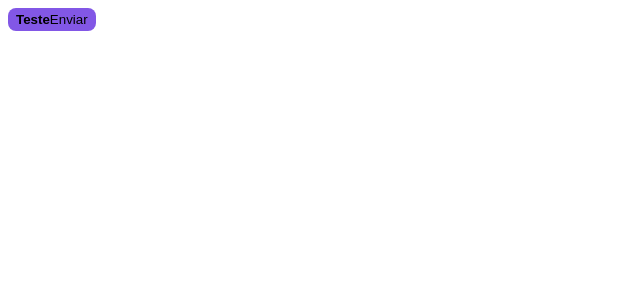
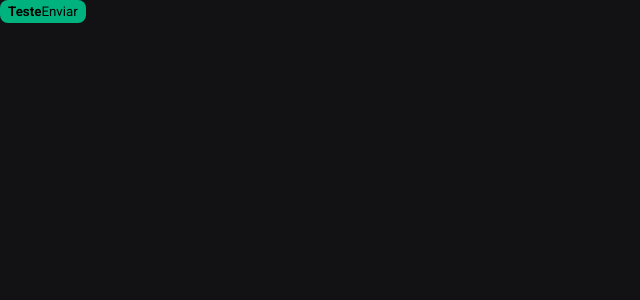
Before and after one commit to guipmdev/ignite-nextjs-04-ignite-shop, a Next.js app: page / in a window 1280 px wide. Shown: the top 300 px of the page, without its empty margins (0-640 px from the left). Built offline with nearby package versions, Linux system fonts and the light colour scheme.

Commit message:
Estrutura visual - Estilos globais

```diff
--- a/src/pages/_app.tsx
+++ b/src/pages/_app.tsx
@@ -1,4 +1,8 @@
 import type { AppProps } from 'next/app'
+
+import { globalStyles } from '../styles/global'
+
+globalStyles()
 
 export default function App({ Component, pageProps }: AppProps) {
   return <Component {...pageProps} />
--- a/src/pages/index.tsx
+++ b/src/pages/index.tsx
@@ -1,7 +1,7 @@
 import { styled } from '../styles'
 
 const Button = styled('button', {
-  backgroundColor: '$rocketseat',
+  backgroundColor: '$green300',
   padding: '4px 8px',
   border: 0,
   borderRadius: 8,
--- /dev/null
+++ b/src/styles/global.ts
@@ -0,0 +1,20 @@
+import { globalCss } from '.';
+
+export const globalStyles = globalCss({
+  '*': {
+    padding: 0,
+    margin: 0,
+  },
+
+  body: {
+    backgroundColor: '$gray900',
+
+    color: '$gray100',
+    '-webkit-font-smoothing': 'antialiased',
+  },
+
+  'body, input, textarea, button': {
+    fontFamily: 'Roboto',
+    fontWeight: 400,
+  },
+})
--- a/src/styles/index.ts
+++ b/src/styles/index.ts
@@ -12,7 +12,14 @@
  } = createStitches({
   theme: {
     colors: {
-      rocketseat: '#8257e6'
+      white: '#fff',
+      gray900: '#121214',
+      gray800: '#202024',
+      gray300: '#c4c4cc',
+      gray100: '#e1e1e6',
+
+      green500: '#00875f',
+      green300: '#00b37e',
     }
   }
 })
```
